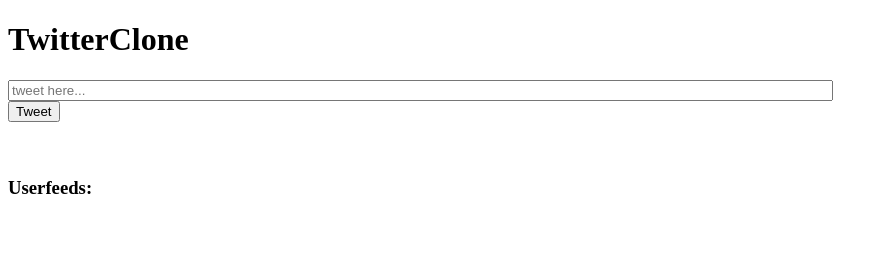
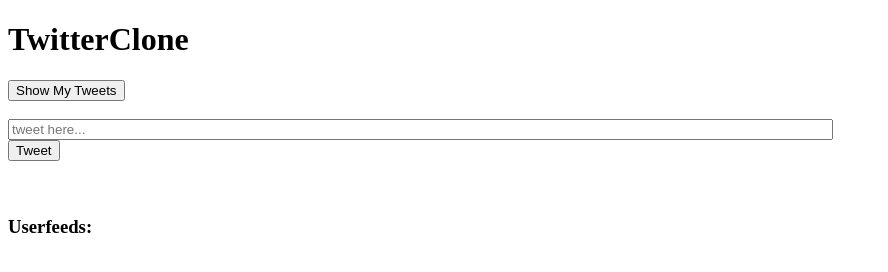
Before and after one commit to akashpandya1/tweeterclone, a website: page tweet.html in a window 1280 px wide. Both pictures are taken after a click on the button "Login". Shown: the whole page, without its empty margins (0-888 px from the left). Drawn offline with nearby package versions, Linux system fonts and the light colour scheme; no server answers.

Commit message:
modified for adding my tweets
modified for adding my tweets

```diff
--- a/tweet.html
+++ b/tweet.html
@@ -25,10 +25,13 @@
   </div>
 
   <div id="feeds" style="display:none;">
+    <input type="button" id="tweetbutton" name="tweetbutton" value="Show My Tweets" onclick="getUserTweetsData();" onkeypress="if(event.keyCode === 13){getUserTweetsData();}"/>
+    <br/>
+    <br/>
     <input type="text" maxlength="140" size="100" placeholder="tweet here..." name="tweetData" id="tweetData" />
     <br/>
     <input type="button" id="tweetbutton" name="tweetbutton" value="Tweet" onclick="handleTweet(event);" onkeypress="if(event.keyCode === 13){handleTweet(event);}"/>&nbsp;&nbsp;<div id="tweetAlert"></div>
-    <br/>
+      <br/>
     <br/>
     <h3>Userfeeds:</h3><br/>
   </div>
@@ -69,6 +72,12 @@
   console.log(xhttp.responseText);
   xhttp.open("GET", tweetUrl, true);
   xhttp.send();
+}
+
+function getUserTweetsData() {
+   var userTweethref='http://localhost:8080/getUserTweets/' + userInfo  + '/';
+   console.log("userTweethref  -> " + userTweethref);
+   window.open(userTweethref, 'pop', 'top=50,left=500,width=400,height=600,resizable=1,scrollbars=1,titlebar=1');
 }
 
 
```
Also changed, not shown: 1 other file.
